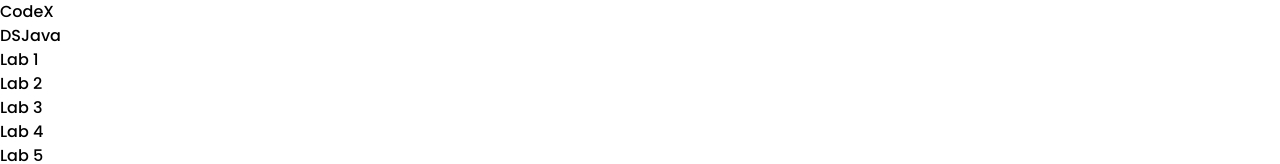
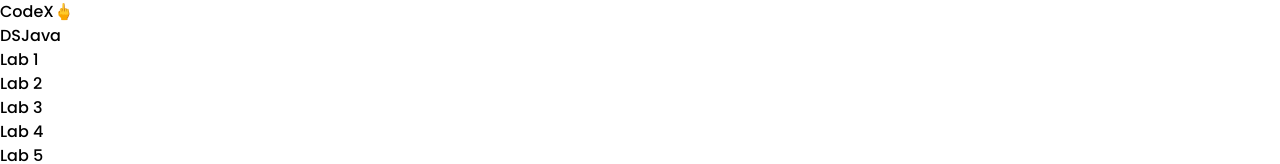
Before and after one commit to Akash8245/codex, a React (Vite) app: page / in a window 1280 px wide. Shown: the top 164 px of the page. Built offline with nearby package versions, Linux system fonts and the light colour scheme.

Commit message:
Update Nav.jsx

```diff
--- a/src/components/Nav.jsx
+++ b/src/components/Nav.jsx
@@ -9,7 +9,7 @@
       <nav className='flex justify-between pl-12 h-[60px] bg-black text-white text-[20px] md:text-[30px] space-x-5 pt-3.5 md:pt-2 '>
         <div className='cursor-pointer font-bold'>
           <Link to="/secret" className="text-white">
-            <p>Code<span className="text-blue-800 font-bold">X</span></p>
+            <p>Code<span className="text-blue-800 font-bold">X🖕</span></p>
           </Link>
         </div>
 
```
